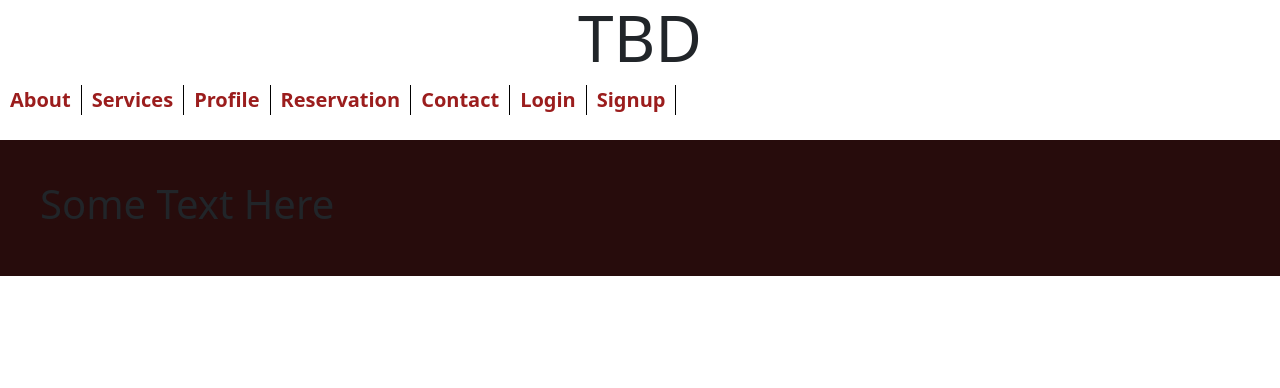
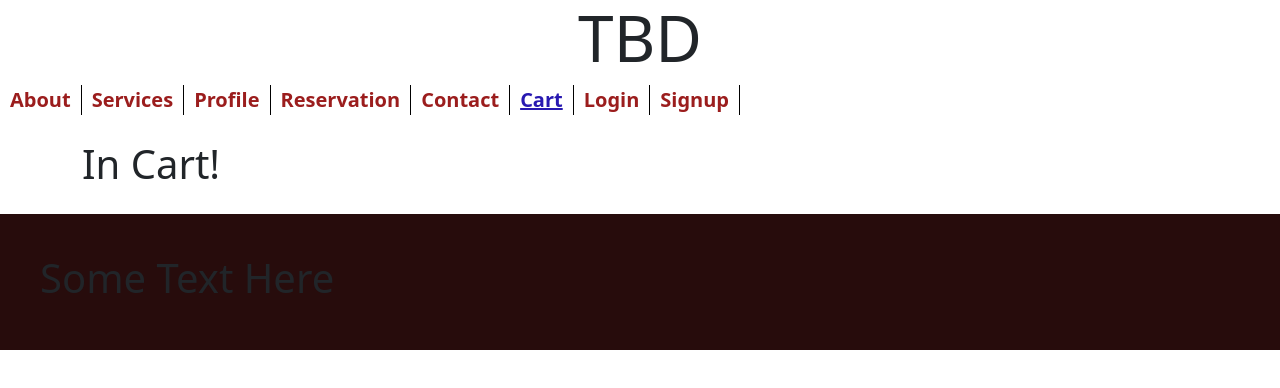
Before and after one commit to blen90/barkAvenue, a React (Create React App) app in the folder client/: page /Cart in a window 1280 px wide. Shown: the top 388 px of the page. Built offline with nearby package versions, Linux system fonts and the light colour scheme.

Commit message:
added functionality to the reservation.js and added files for the Cart

```diff
--- a/client/src/App.js
+++ b/client/src/App.js
@@ -1,5 +1,6 @@
-import React, { Component } from 'react';
+import React, { Component, useState } from 'react';
 import { BrowserRouter as Router, Switch, Route } from 'react-router-dom';
+
 import './App.css';
 
 
@@ -11,13 +12,30 @@ import Services from './pages/Services/Services.js';
 import Signup from './pages/Signup/Signup.js';
 import Contact from './pages/Contact/Contact.js';
 import Reservation from './pages/Reservation/Reservation.js'
+import Cart from './pages/Cart/Cart.js'
 
 import Footer from './pages/components/Footer';
 import Header from './pages/components/Header.js';
 import Nav from './pages/components/Nav.js';
 
 class App extends Component {
+  // const ['reservation, setReservation'] = useState("");
+  constructor(){
+    super()
+    this.state = {
+      to: "", from: "",
+    }
+    this.reservationInput = this.reservationInput.bind(this)
+  }
+  reservationInput(from, to){
+    this.setState({
+      to: to,
+      from: from,
+    })
+  }
   render() {
+    console.log(this.state.to)
+    console.log(this.state.from)
     return (
       <Router>
         <div className="flex-column justify-flex-start min-100-vh">
@@ -31,7 +49,8 @@ class App extends Component {
               <Route exact path="/About" component={About} />
               <Route exact path="/Checkout" component={Checkout} />
               <Route exact path="/Profile" component={Profile} />
-              <Route exact path="/Reservation" component={Reservation} />
+              <Route exact path="/Reservation" render={props => <Reservation reservationInput = {this.reservationInput}/>} />
+              <Route exact path= "/Cart" render={props => <Cart to={this.state.to} from={this.state.from}/>} />
               <Route exact path="/Contact" component={Contact} />
               <Route exact path="/Login" component={Login} />
               <Route exact path="/Signup" component={Signup} />
--- a/client/src/index.js
+++ b/client/src/index.js
@@ -1,6 +1,5 @@
 import React from 'react';
 import ReactDOM from'react-dom';
-import Calendar from 'react-calendar';
 import './index.css';
 import App from './App';
 import reportWebVitals from './reportWebVitals';
--- /dev/null
+++ b/client/src/pages/Cart/Cart.js
@@ -0,0 +1,14 @@
+import React, {Component} from "react";
+import { CardText } from "reactstrap";
+
+export default function Cart(props){
+    console.log(props)
+    return (
+        <>
+        <h1>
+            In Cart!
+        </h1>
+        </>
+    )
+
+}
--- a/client/src/pages/Reservation/Reservation.js
+++ b/client/src/pages/Reservation/Reservation.js
@@ -1,4 +1,5 @@
 import React from 'react';
+
 import Helmet from 'react-helmet';
 import DayPicker, { DateUtils } from 'react-day-picker';
 import 'react-day-picker/lib/style.css';
@@ -9,6 +10,7 @@ export default class Reservation extends React.Component {
   };
 
   constructor(props) {
+    console.log(props)
     super(props);
     this.handleDayClick = this.handleDayClick.bind(this);
     this.handleSaveClick = this.handleSaveClick.bind(this);
@@ -32,16 +34,21 @@ export default class Reservation extends React.Component {
     this.setState(this.getInitialState());
   }
 
-  handleSaveClick(value) {
+  handleSaveClick(from, to) {
 
+    console.log(from.toLocaleDateString())
+    console.log(to.toLocaleDateString())
+    this.props.reservationInput(from.toLocaleDateString(), to.toLocaleDateString())
 
-    this.setState(this.state);
+    // this.setState(this.state);
   }
 
   render() {
+
     const { from, to } = this.state;
     const modifiers = { start: from, end: to };
     return (
+      <>
       <div className="RangeExample">
           <DayPicker
           className="Selectable"
@@ -63,13 +70,16 @@ export default class Reservation extends React.Component {
             <button className="resetlink" onClick={this.handleResetClick}>
               Reset
             </button>
-            <button className="savelink" onClick={this.handleSaveClick}>
+            <button className="savelink" onClick={()=>this.handleSaveClick(from, to)}>
                 Save
             </button>
             </>
           )}
         </p>
+        <form>
 
+      </form>
         </div>
+        </>
     )
 }}
--- a/client/src/pages/components/Nav.js
+++ b/client/src/pages/components/Nav.js
@@ -20,6 +20,9 @@ const NavTabs = () => {
         <NavLink className="LinkList" activeClassName="active" to="/contact">
           Contact
         </NavLink>
+        <NavLink className="LinkList" activeClassName="active" to="/cart">
+          Cart
+        </NavLink>
         <NavLink className="LinkList" activeClassName="active" to="/login">
           Login
         </NavLink>
```
Also changed, not shown: 2 other files (tests, documents, lock files or other folders).
